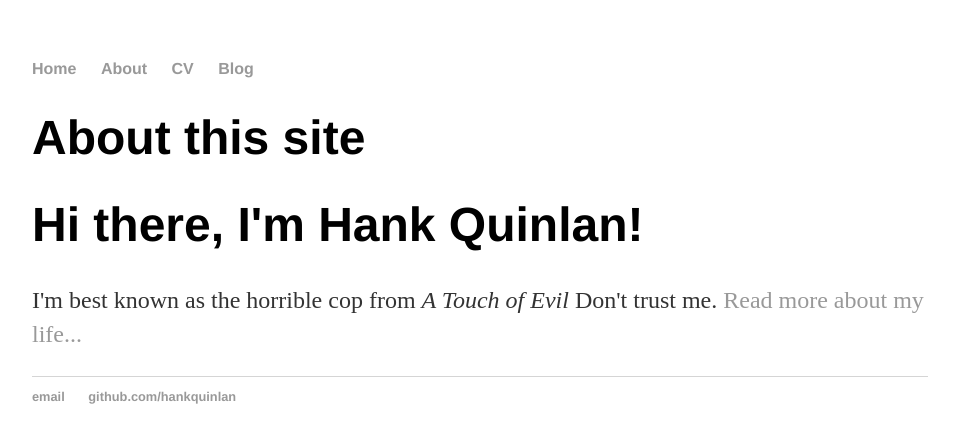
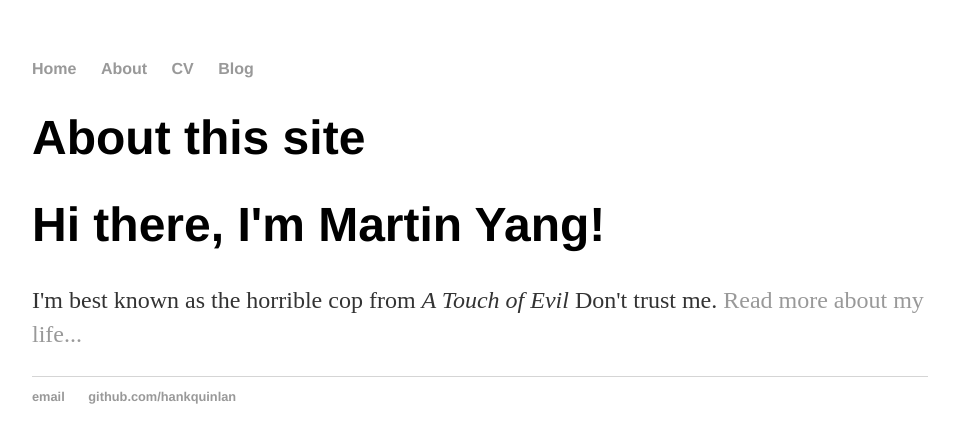
Before and after one commit to SuperMartinYang/supermartinyang.github.io, a Jekyll site: the page built from about/index.html, in a window 1280 px wide. Shown: the top 443 px of the page, without its empty margins (160-1115 px from the left). Built offline with Jekyll 4.4.1, drawn with Linux system fonts in a browser that asks for light colours.

Commit message:
change about

```diff
--- a/about/index.html
+++ b/about/index.html
@@ -4,6 +4,6 @@ title: About this site
 ---
 <h1>{{ page.title }}</h1>
 <div class="blurb">
-	<h1>Hi there, I'm Hank Quinlan!</h1>
-	<p>I'm best known as the horrible cop from <em>A Touch of Evil</em> Don't trust me. <a href="/about">Read more about my life...</a></p>
+	<h1>Hi there, I'm Martin Yang!</h1>
+	<p>I'm best known as the horrible cop from <em>A Touch of Evil</em> Don't trust me. <a href="https://google.com?search=martinyang">Read more about my life...</a></p>
 </div><!-- /.blurb -->
```
